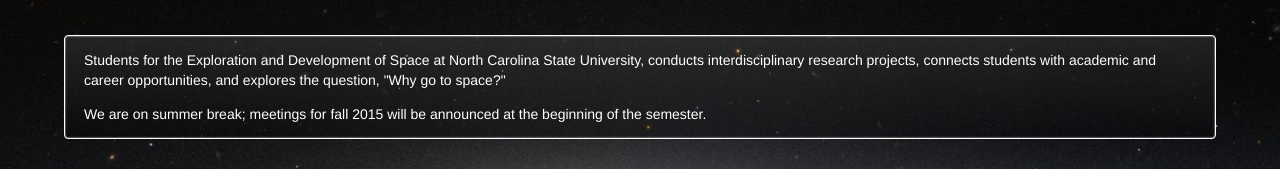
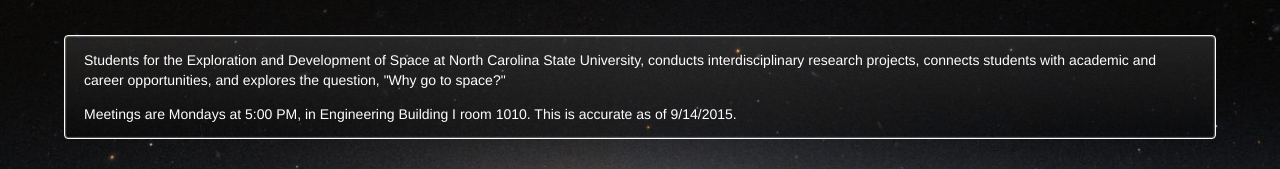
Before and after one commit to NCSU-Space/NCSU-Space.github.io, a plain HTML site: page index.html in a window 1280 px wide. Shown: the part 55-224 px from the top of the page. Drawn offline with Linux system fonts and the light colour scheme.

Commit message:
Update index.html

```diff
--- a/index.html
+++ b/index.html
@@ -31,7 +31,7 @@ if(top !== self) {
   <div class="button_well">
     <p>Students for the Exploration and Development of Space at North Carolina State University, conducts interdisciplinary research projects, connects students with academic and career opportunities, and explores the question, "Why go to space?"</p>
 
-    <p>We are on summer break; meetings for fall 2015 will be announced at the beginning of the semester.</p>
+    <p>Meetings are Mondays at 5:00 PM, in Engineering Building I room 1010. This is accurate as of 9/14/2015.</p>
   </div>
 
   <img id="big_logo" src="/SEDS_NCSU_Logos-3.svg" alt="SEDS-NCSU logo"></img>
```
